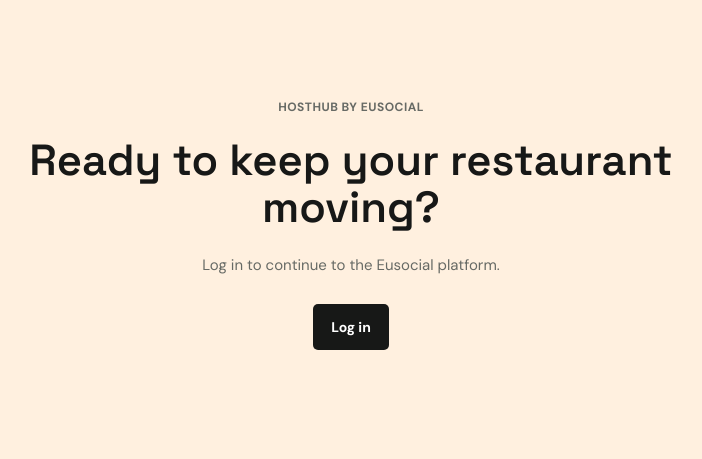
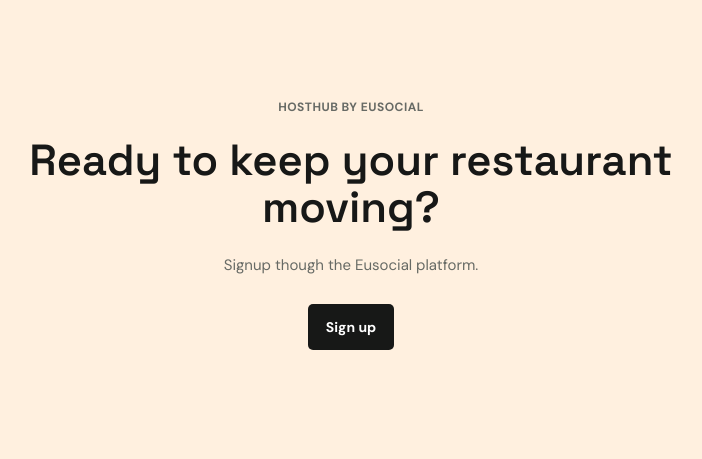
Before and after one commit to EusocialDev/hosthub, a Django app: page / in a window 1280 px wide. Shown: the part 2665-3124 px from the top of the page, without its empty margins (289-991 px from the left). Run offline with Django 5.2, Linux system fonts and the light colour scheme.

Commit message:
add signup button at the webpage end

```diff
--- a/test_1/testendpoint/templates/testendpoint/landing_hosthub.html
+++ b/test_1/testendpoint/templates/testendpoint/landing_hosthub.html
@@ -111,7 +111,7 @@
         <section class="carryout-section" id="connections"><div class="carryout-copy"><div class="section-kicker"><span class="eyebrow-dot"></span> CARRYOUT BY EUSOCIAL</div><h2>Let HostHub handle the phone. Let Carryout handle the order.</h2><p>Carryout builds a branded ordering webpage around the tools your restaurant already uses, streamlining the path from menu to payment to kitchen. Together, HostHub and Carryout keep the conversation and the order moving in one connected workflow.</p><a class="text-link" id="how-it-works" href="#get-started">See how they work together <span aria-hidden="true">→</span></a></div><div class="carryout-flow" aria-label="HostHub and Carryout workflow"><div class="flow-step"><span class="flow-icon">◌</span><div><small>HostHub</small><b>Incoming call becomes a clear request</b></div></div><div class="flow-connector"><i></i><span>handoff</span><i></i></div><div class="flow-step"><span class="flow-icon">✦</span><div><small>Carryout</small><b>Branded ordering page fits your tools</b></div></div><div class="flow-connector"><i></i><span>streamlined</span><i></i></div><div class="flow-step"><span class="flow-icon">✓</span><div><small>Your operation</small><b>Payment, kitchen, and team stay in sync</b></div></div></div></section>
         <section class="feature-section" ><div class="feature-row"><div class="feature-number">01</div><div><h3>Route by call type</h3><p>Keep reservations, carryout orders, messages, and private events in clear queues that match the way your restaurant works.</p></div><span class="feature-arrow">↗</span></div><div class="feature-row"><div class="feature-number">02</div><div><h3>Teach the phone your hours</h3><p>Set regular schedules and special closures so your AI host gives guests accurate answers without another handoff.</p></div><span class="feature-arrow">↗</span></div><div class="feature-row"><div class="feature-number">03</div><div><h3>Act while the context is fresh</h3><p>Review the request, send a confirmation, and mark the call handled before a good opportunity becomes a missed one.</p></div><span class="feature-arrow">↗</span></div></section>
 
-        <section class="final-cta" id="get-started"><div class="section-kicker">HOSTHUB BY EUSOCIAL</div><h2>Ready to keep your restaurant moving?</h2><p>Log in to continue to the Eusocial platform.</p><a class="button button-dark" href="{% url 'testendpoint:account_login' %}">Log in</a></section>
+        <section class="final-cta" id="get-started"><div class="section-kicker">HOSTHUB BY EUSOCIAL</div><h2>Ready to keep your restaurant moving?</h2><p>Signup though the Eusocial platform.</p><a class="button button-dark" href="https://eusocial.com">Sign up</a></section>
     </main>
 
     <footer class="site-footer"><span>© 2026 Eusocial</span><span>Restaurant call operations</span></footer>
```
